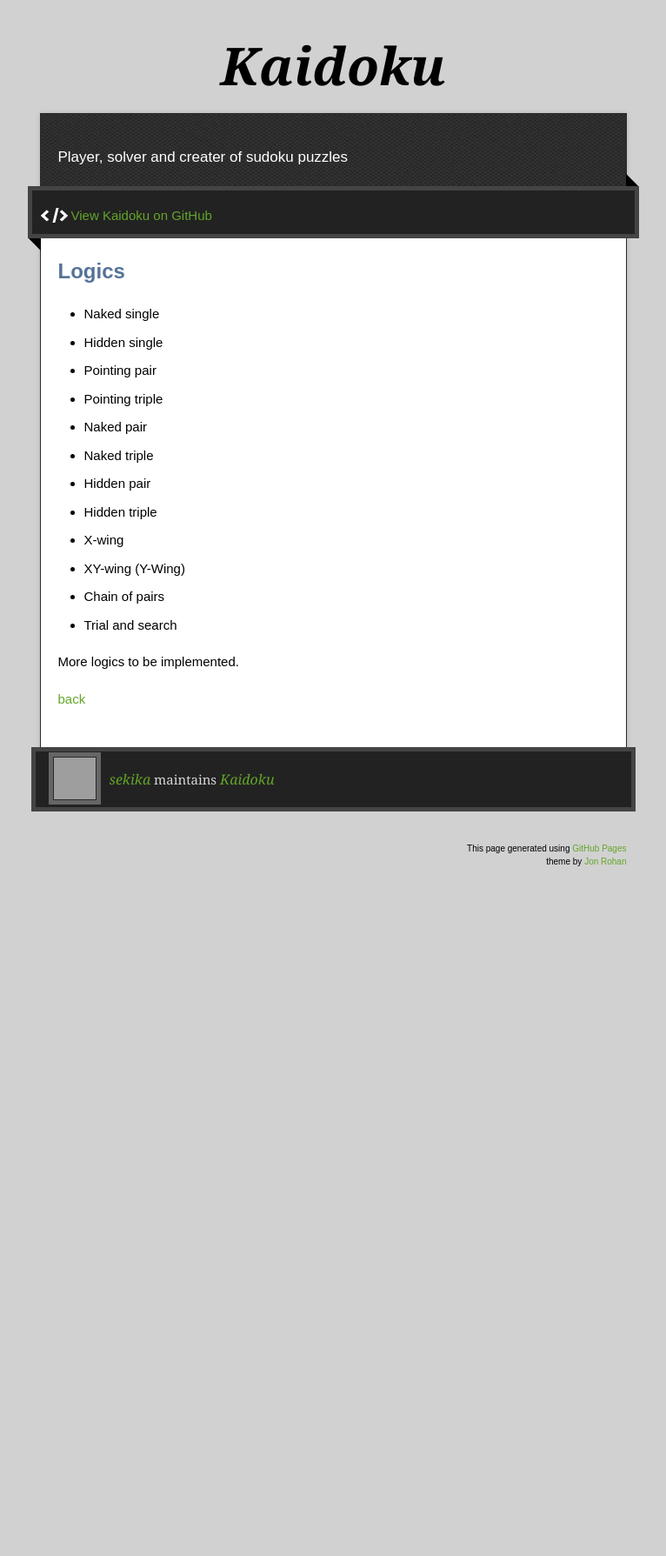
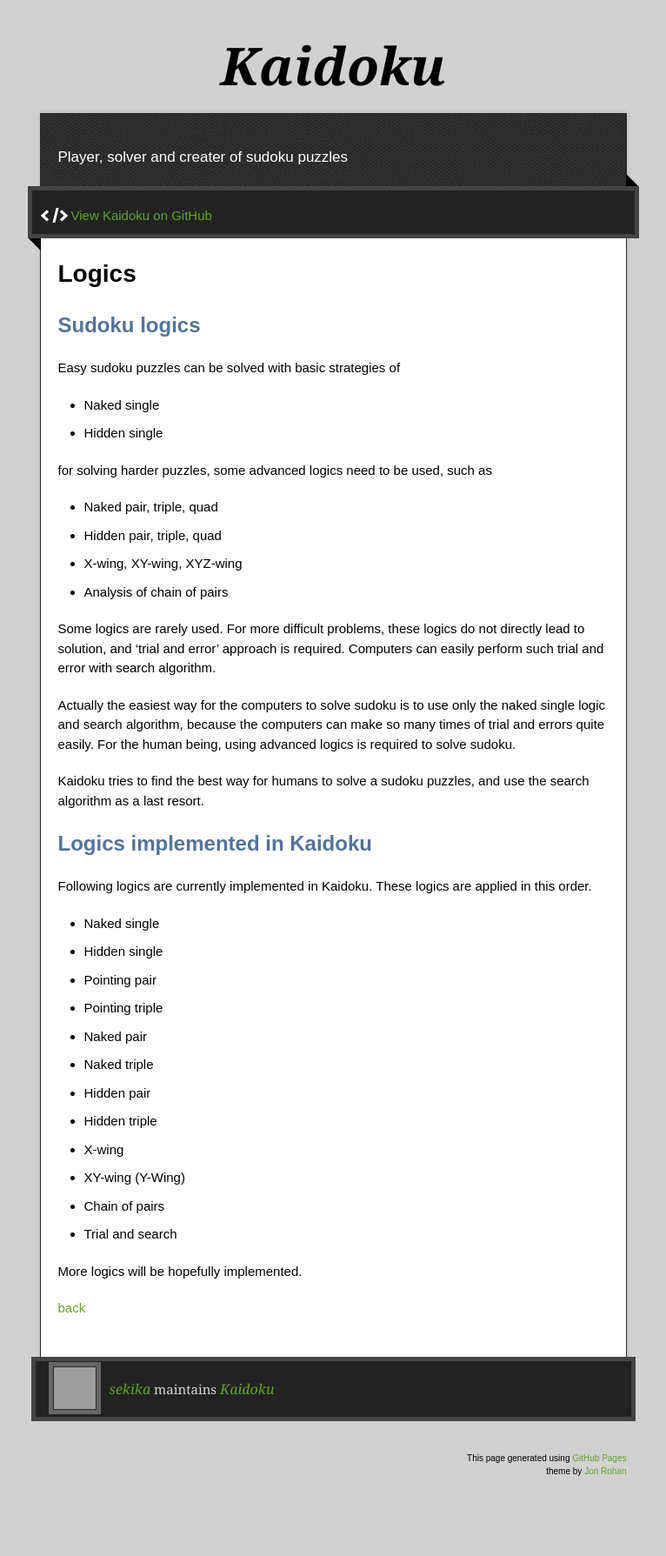
Before and after one commit to sekika/kaidoku, a Jekyll site: the page built from docs/logic.md, in a window 1280 px wide. Shown: the whole page at 87% size, without its empty margins (257-1023 px from the left). Built offline with Jekyll 4.4.1, drawn with Linux system fonts in a browser that asks for light colours; nearby versions of some CDN libraries; our own code applies the rules of GitHub Pages for plain Markdown files; before the commit the page ends 1088 px from its top, so only the background shows below that; grey boxes are pictures that could not be loaded.

Commit message:
why using logics

```diff
--- a/docs/logic.md
+++ b/docs/logic.md
@@ -2,7 +2,31 @@
 layout: default
 ---
 
-## Logics
+# Logics
+
+## Sudoku logics
+
+Easy sudoku puzzles can be solved with basic strategies of
+
+- Naked single
+- Hidden single
+
+for solving harder puzzles, some advanced logics need to be used, such as
+
+- Naked pair, triple, quad
+- Hidden pair, triple, quad
+- X-wing, XY-wing, XYZ-wing
+- Analysis of chain of pairs
+
+Some logics are rarely used. For more difficult problems, these logics do not directly lead to solution, and 'trial and error' approach is required. Computers can easily perform such trial and error with search algorithm.
+
+Actually the easiest way for the computers to solve sudoku is to use only the naked single logic and search algorithm, because the computers can make so many times of trial and errors quite easily. For the human being, using advanced logics is required to solve sudoku.
+
+Kaidoku tries to find the best way for humans to solve a sudoku puzzles, and use the search algorithm as a last resort.
+
+## Logics implemented in Kaidoku
+
+Following logics are currently implemented in Kaidoku. These logics are applied in this order.
 
 - Naked single
 - Hidden single
@@ -17,6 +41,6 @@
 - Chain of pairs
 - Trial and search
 
-More logics to be implemented.
+More logics will be hopefully implemented.
 
 [back](./)
```
